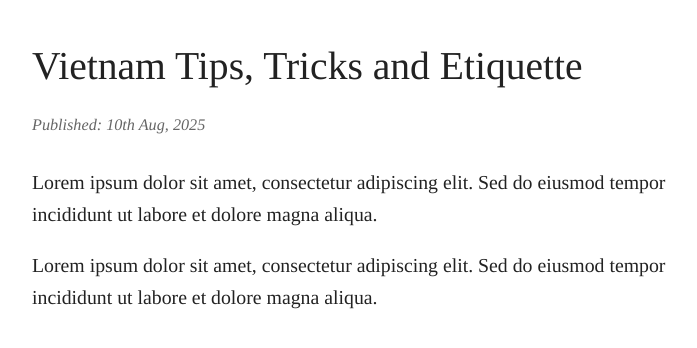
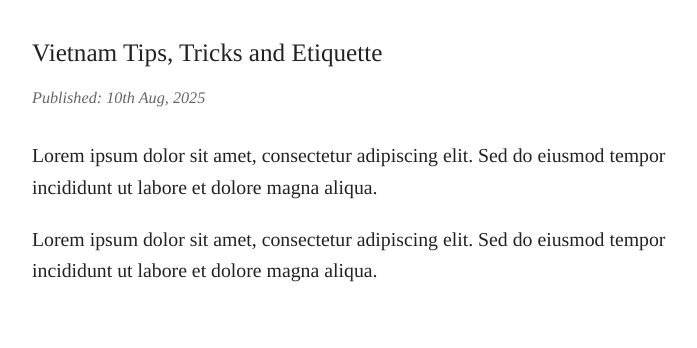
Before and after one commit to ricky421/a-mini-odyssey, a plain HTML site: page life_blogs/vietnam_guide.html in a window 1280 px wide. Shown: the part 198-546 px from the top of the page, without its empty margins (283-980 px from the left). Drawn offline with Linux system fonts and the light colour scheme.

Commit message:
Article Header Fixes

```diff
--- a/life_blogs/vietnam_guide.html
+++ b/life_blogs/vietnam_guide.html
@@ -11,7 +11,7 @@
 
         <main>
             <article class="blog-article">
-                <h2>Vietnam Tips, Tricks and Etiquette</h2>
+                <h3 class="article-header">Vietnam Tips, Tricks and Etiquette</h3>
                 <p class="article-date">Published: 10th Aug, 2025</p>
                 <div class="article-content">
                     <p>Lorem ipsum dolor sit amet, consectetur adipiscing elit. Sed do eiusmod tempor incididunt ut labore et dolore magna aliqua.</p>
--- a/style.css
+++ b/style.css
@@ -165,6 +165,16 @@ footer {
     font-weight: normal;
 }
 
+/* Article header class - for article titles */
+.article-header {
+    font-size: 1.4em;
+    font-weight: normal;
+    color: #222;
+    margin-bottom: 10px;
+    line-height: 1.3;
+    font-family: Times, serif;
+}
+
 .blog-article .article-date {
     color: #666;
     font-size: 0.9em;
```
Also changed, not shown: life_blogs/japanese_light_novels.html (+1 -1 lines), life_blogs/joy_of_trekking.html (+1 -1 lines), tech_blogs/cross_sde1_sde2.html (+1 -1 lines), tech_blogs/optimize_image_handling.html (+1 -1 lines).
